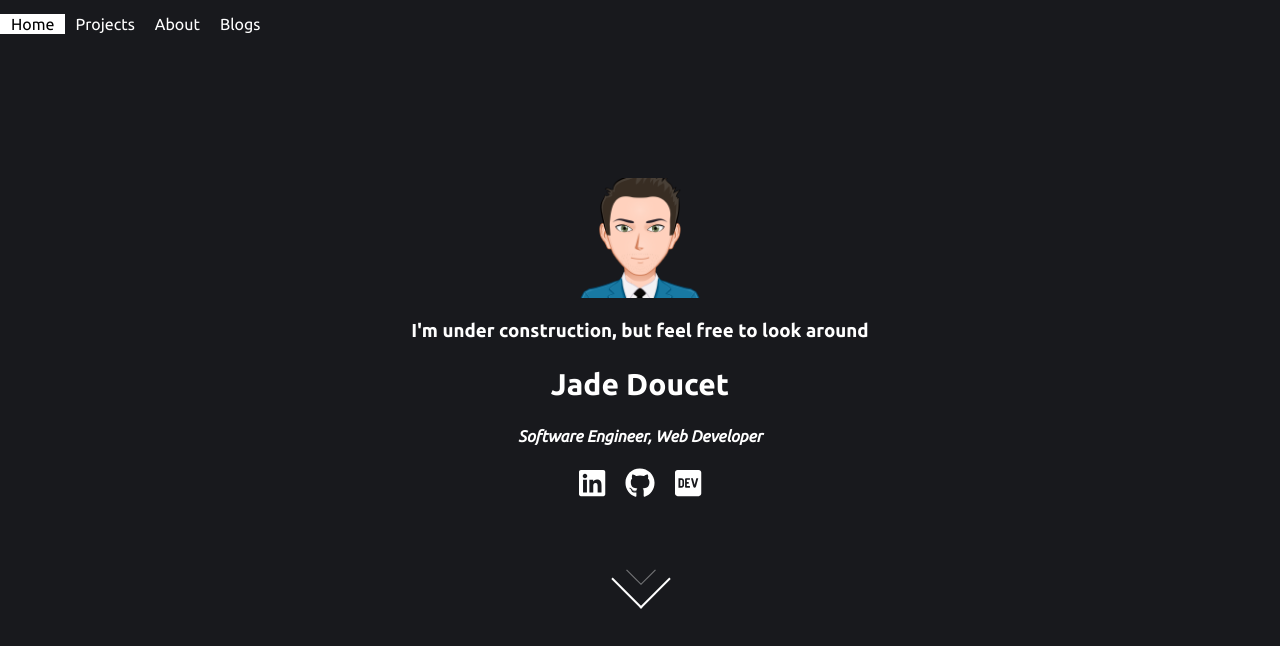
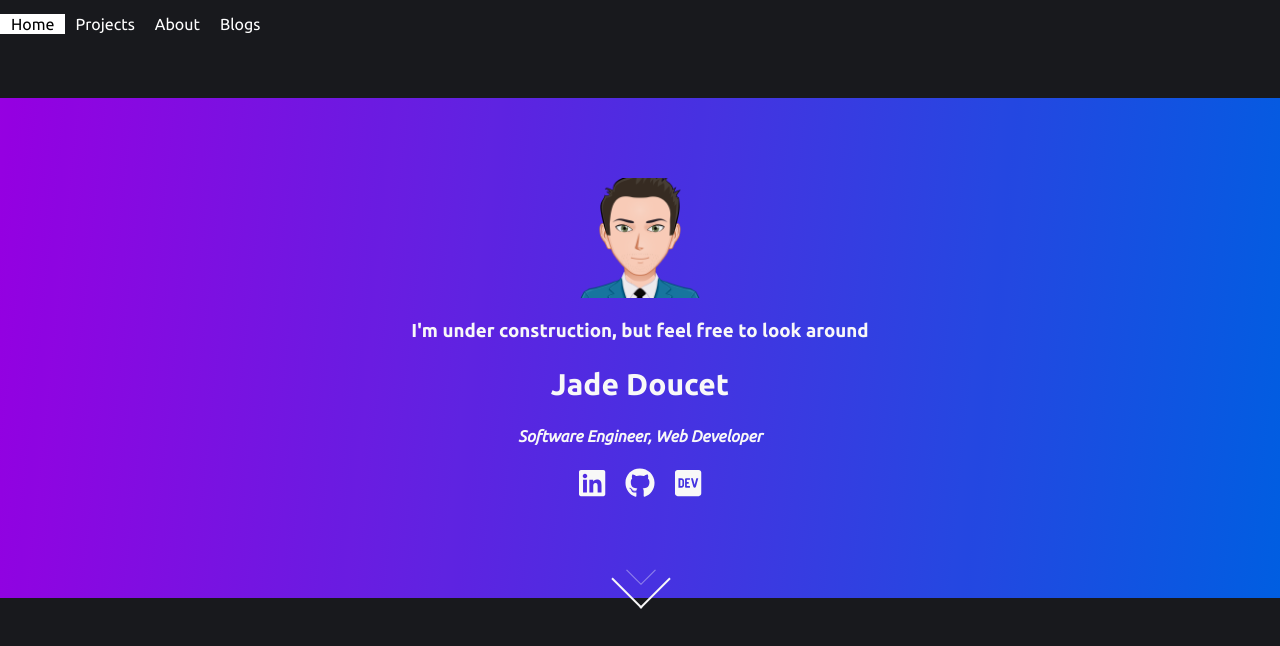
Before and after one commit to JadeJDoucet/portfolio-2020, a React (Create React App) app: page / in a window 1280 px wide. Shown: the top 646 px of the page. Built offline with nearby package versions, Linux system fonts and the light colour scheme.

Commit message:
added gradient colors to slides

```diff
--- a/src/App.css
+++ b/src/App.css
@@ -76,8 +76,9 @@
   height: 500px;
 }
 .swiper-slide {
-  opacity: 1;
-  background-color: #18191d;
+  opacity: 0.975;
+  /*background-color: #18191d;*/
+  background: linear-gradient(276deg, rgba(1,97,232,1) 0%, rgba(155,0,232,1) 100%);
 }
 .swiper-wrapper {
   margin-top: 50px;
```
